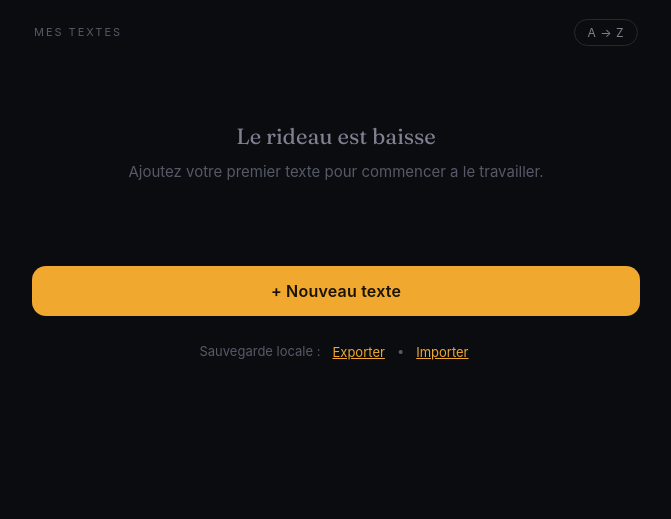
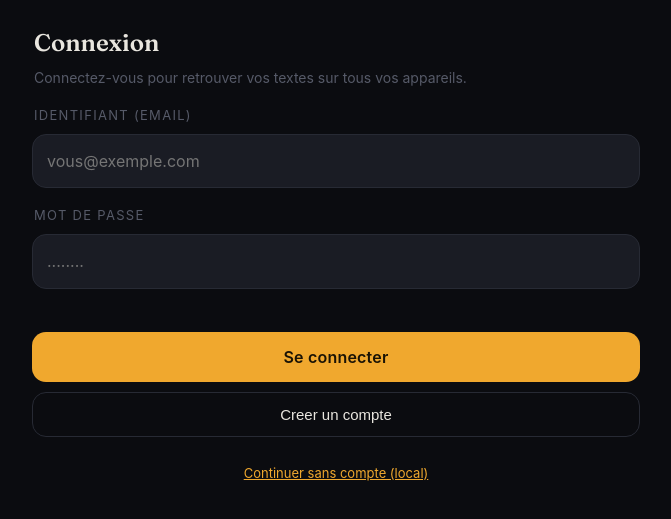
Before and after one commit to Guid0Craft/Le-Souffleur, a plain HTML site: page index.html in a window 1280 px wide. Shown: the part 69-588 px from the top of the page, without its empty margins (304-975 px from the left). Drawn offline with nearby package versions, Linux system fonts and the light colour scheme.

Commit message:
Update Supabase configuration with project URL and key

```diff
--- a/index.html
+++ b/index.html
@@ -271,8 +271,8 @@
   /* ===== CONFIGURATION SUPABASE =====
      Colle ici l'URL de ton projet et la cle "anon" (publique).
      Tant que ces deux champs sont vides, l'app fonctionne en local uniquement. */
-  const SUPABASE_URL = "";
-  const SUPABASE_ANON_KEY = "";
+  const SUPABASE_URL = "https://rorewjhwjlayqiiygddg.supabase.co";
+  const SUPABASE_ANON_KEY = "eyJhbGciOiJIUzI1NiIsInR5cCI6IkpXVCJ9.eyJpc3MiOiJzdXBhYmFzZSIsInJlZiI6InJvcmV3amh3amxheXFpaXlnZGRnIiwicm9sZSI6ImFub24iLCJpYXQiOjE3ODE2MDU0OTEsImV4cCI6MjA5NzE4MTQ5MX0.iWqgVDPKY_g-XuDcYAGmKf7-eKXuq3EhQ6FPS8m65-w";
 
   const STORE_KEY = "souffleur_v1";
 
```
